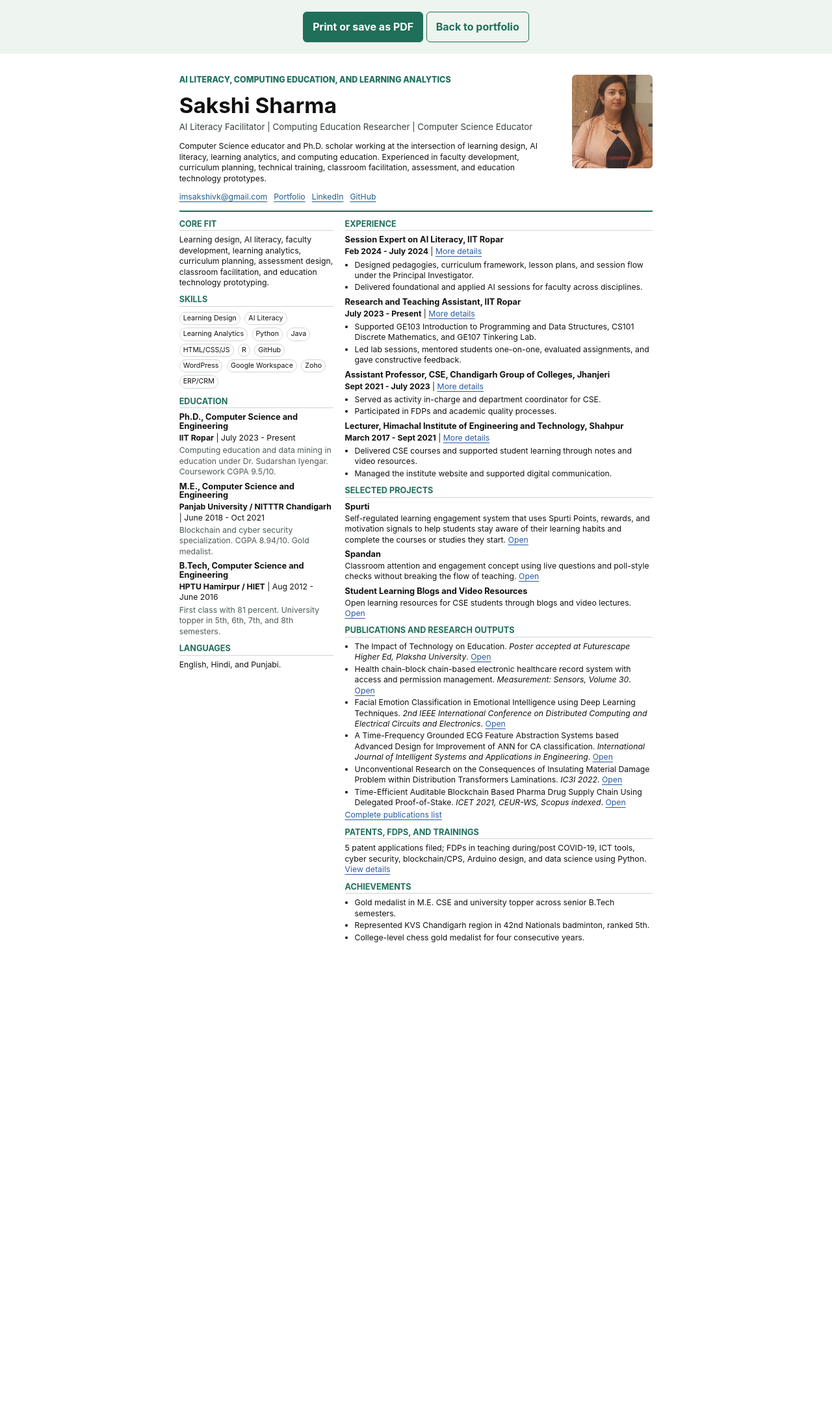
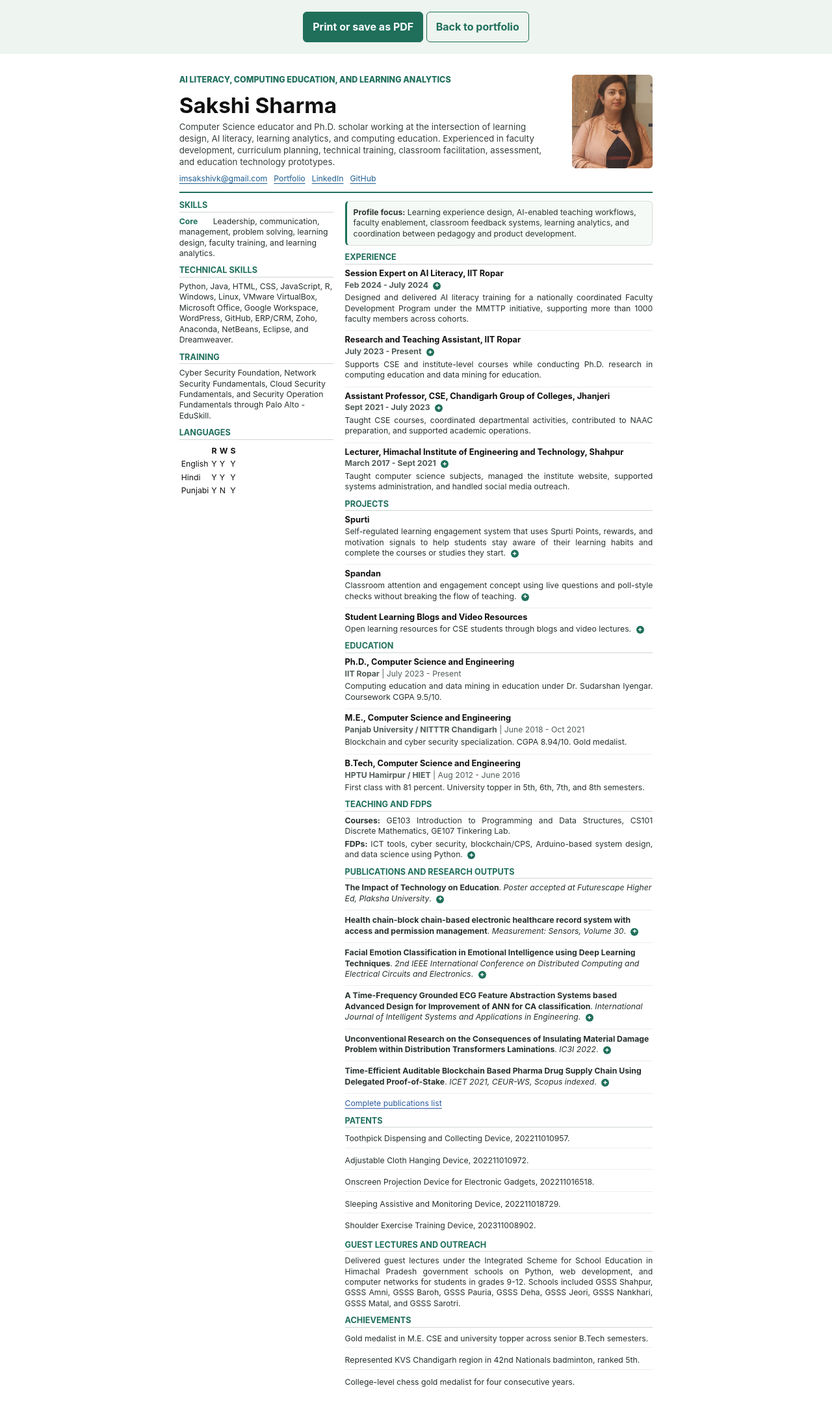
Before and after one commit to sakshivk/sakshivk.github.io, a Jekyll site: the page built from resume/index.html, in a window 1280 px wide. Shown: the whole page at 65% size. Built offline with Jekyll 4.4.1, drawn with Linux system fonts in a browser that asks for light colours; before the commit the page ends 1495 px from its top, so only the background shows below that.

Commit message:
refine resume layout to match pdf

```diff
--- a/assets/css/main.css
+++ b/assets/css/main.css
@@ -199,9 +199,52 @@ h3 { font-size: 1.1rem; }
 .resume-section h2 { font-size: 9.5pt; text-transform: uppercase; color: #1f6f5b; border-bottom: 1px solid #cfd7d2; padding-bottom: 3px; margin-bottom: 6px; }
 .resume-section h3 { font-size: 9.6pt; margin-top: 7px; }
 .resume-section p { margin: 3px 0; }
-.resume-section ul { margin: 4px 0 0; padding-left: 15px; }
-.resume-section li { margin: 2px 0; }
-.resume-pill { display: inline-block; margin: 2px 3px 2px 0; padding: 2px 5px; border: 1px solid #cfd7d2; border-radius: 999px; font-size: 8pt; }
+.resume-callout {
+  margin-bottom: 11px;
+  padding: 9px 10px;
+  border: 1px solid #d7dfda;
+  border-left: 3px solid #1f6f5b;
+  border-radius: 6px;
+  background: #f6faf7;
+  color: #2c3732;
+  break-inside: avoid;
+}
+.resume-entry {
+  margin-bottom: 7px;
+  padding-bottom: 6px;
+  border-bottom: 1px solid #ecefe9;
+  break-inside: avoid;
+}
+.resume-entry:last-child { border-bottom: 0; padding-bottom: 0; }
+.resume-line { margin: 0; color: #25302c; }
+.resume-meta { margin: 2px 0 0; color: #4f5c57; }
+.resume-label { display: inline-block; min-width: 52px; font-weight: 700; color: #1f6f5b; }
+.resume-stack { display: grid; gap: 5px; }
+.resume-stack .resume-line { padding-bottom: 5px; border-bottom: 1px solid #ecefe9; }
+.resume-stack .resume-line:last-child { border-bottom: 0; padding-bottom: 0; }
+.experience-copy,
+.resume-copy {
+  margin: 0.8mm 0 2.2mm;
+  color: #26322e;
+  text-align: justify;
+  text-justify: inter-word;
+}
+.plus-link {
+  display: inline-grid;
+  place-items: center;
+  width: 12px;
+  height: 12px;
+  margin-left: 4px;
+  border-radius: 50%;
+  background: #1f6f5b;
+  color: #fff;
+  font-weight: 800;
+  font-size: 8pt;
+  line-height: 1;
+  text-decoration: none;
+  vertical-align: 0.1mm;
+}
+.plus-link:hover { background: #155f9b; color: #fff; }
 .resume-note { color: #4f5c57; }
 .print-actions { padding: 18px; text-align: center; background: #eef4ef; }
 
--- a/resume/index.html
+++ b/resume/index.html
@@ -10,13 +10,12 @@ print_resume: true
   <a class="btn secondary" href="{{ '/' | relative_url }}">Back to portfolio</a>
 </div>
 
-<article class="resume-page">
+<article class="resume-page resume-web">
   <header class="resume-top">
     <div>
       <p class="eyebrow">{{ site.data.profile.role_target }}</p>
       <h1>{{ site.data.profile.name }}</h1>
-      <p class="lead">{{ site.data.profile.headline }}</p>
-      <p>{{ site.data.profile.summary }}</p>
+      <p class="lead">{{ site.data.profile.summary }}</p>
       <div class="resume-contact">
         <a href="mailto:{{ site.data.profile.email }}">{{ site.data.profile.email }}</a>
         <a href="{{ site.data.profile.site }}">Portfolio</a>
@@ -30,85 +29,109 @@ print_resume: true
   <div class="resume-grid">
     <aside>
       <section class="resume-section">
-        <h2>Core Fit</h2>
-        <p>Learning design, AI literacy, faculty development, learning analytics, curriculum planning, assessment design, classroom facilitation, and education technology prototyping.</p>
+        <h2>Skills</h2>
+        <p class="resume-line"><span class="resume-label">Core</span>Leadership, communication, management, problem solving, learning design, faculty training, and learning analytics.</p>
       </section>
 
       <section class="resume-section">
-        <h2>Skills</h2>
-        <span class="resume-pill">Learning Design</span>
-        <span class="resume-pill">AI Literacy</span>
-        <span class="resume-pill">Learning Analytics</span>
-        <span class="resume-pill">Python</span>
-        <span class="resume-pill">Java</span>
-        <span class="resume-pill">HTML/CSS/JS</span>
-        <span class="resume-pill">R</span>
-        <span class="resume-pill">GitHub</span>
-        <span class="resume-pill">WordPress</span>
-        <span class="resume-pill">Google Workspace</span>
-        <span class="resume-pill">Zoho</span>
-        <span class="resume-pill">ERP/CRM</span>
+        <h2>Technical Skills</h2>
+        <p class="resume-line">Python, Java, HTML, CSS, JavaScript, R, Windows, Linux, VMware VirtualBox, Microsoft Office, Google Workspace, WordPress, GitHub, ERP/CRM, Zoho, Anaconda, NetBeans, Eclipse, and Dreamweaver.</p>
+      </section>
+
+      <section class="resume-section">
+        <h2>Training</h2>
+        <p class="resume-line">Cyber Security Foundation, Network Security Fundamentals, Cloud Security Fundamentals, and Security Operation Fundamentals through Palo Alto - EduSkill.</p>
+      </section>
+
+      <section class="resume-section">
+        <h2>Languages</h2>
+        <table class="language-table">
+          <thead><tr><th></th><th>R</th><th>W</th><th>S</th></tr></thead>
+          <tbody>
+            <tr><td>English</td><td>Y</td><td>Y</td><td>Y</td></tr>
+            <tr><td>Hindi</td><td>Y</td><td>Y</td><td>Y</td></tr>
+            <tr><td>Punjabi</td><td>Y</td><td>N</td><td>Y</td></tr>
+          </tbody>
+        </table>
+      </section>
+    </aside>
+
+    <main>
+      <div class="resume-callout">
+        <strong>Profile focus:</strong> Learning experience design, AI-enabled teaching workflows, faculty enablement, classroom feedback systems, learning analytics, and coordination between pedagogy and product development.
+      </div>
+
+      <section class="resume-section">
+        <h2>Experience</h2>
+        {% for item in site.data.experience %}
+          <div class="resume-entry">
+            <h3>{{ item.role }}, {{ item.organization }}</h3>
+            <p class="resume-meta"><strong>{{ item.period }}</strong> <a class="plus-link" href="{{ item.url | absolute_url }}" aria-label="Open detailed experience">+</a></p>
+            <p class="experience-copy">{{ item.summary }}</p>
+          </div>
+        {% endfor %}
+      </section>
+
+      <section class="resume-section">
+        <h2>Projects</h2>
+        {% for project in site.data.projects %}
+          <div class="resume-entry">
+            <h3>{{ project.title }}</h3>
+            <p class="experience-copy">{{ project.short }} <a class="plus-link" href="{{ project.url | absolute_url }}" aria-label="Open project details">+</a></p>
+          </div>
+        {% endfor %}
       </section>
 
       <section class="resume-section">
         <h2>Education</h2>
         {% for edu in site.data.education %}
-          <h3>{{ edu.degree }}</h3>
-          <p><strong>{{ edu.institution }}</strong> | {{ edu.period }}</p>
-          <p class="resume-note">{{ edu.detail }}</p>
+          <div class="resume-entry">
+            <h3>{{ edu.degree }}</h3>
+            <p class="resume-meta"><strong>{{ edu.institution }}</strong> | {{ edu.period }}</p>
+            <p class="experience-copy">{{ edu.detail }}</p>
+          </div>
         {% endfor %}
       </section>
 
       <section class="resume-section">
-        <h2>Languages</h2>
-        <p>English, Hindi, and Punjabi.</p>
-      </section>
-    </aside>
-
-    <main>
-      <section class="resume-section">
-        <h2>Experience</h2>
-        {% for item in site.data.experience %}
-          <h3>{{ item.role }}, {{ item.organization }}</h3>
-          <p><strong>{{ item.period }}</strong> | <a href="{{ item.url | absolute_url }}">More details</a></p>
-          <ul>
-            {% for point in item.highlights limit:2 %}
-              <li>{{ point }}</li>
-            {% endfor %}
-          </ul>
-        {% endfor %}
-      </section>
-
-      <section class="resume-section">
-        <h2>Selected Projects</h2>
-        {% for project in site.data.projects %}
-          <h3>{{ project.title }}</h3>
-          <p>{{ project.short }} <a href="{{ project.url | absolute_url }}">Open</a></p>
-        {% endfor %}
+        <h2>Teaching and FDPs</h2>
+        <p class="experience-copy"><strong>Courses:</strong> GE103 Introduction to Programming and Data Structures, CS101 Discrete Mathematics, GE107 Tinkering Lab.</p>
+        <p class="experience-copy"><strong>FDPs:</strong> ICT tools, cyber security, blockchain/CPS, Arduino-based system design, and data science using Python. <a class="plus-link" href="{{ '/teaching/' | absolute_url }}" aria-label="Open teaching details">+</a></p>
       </section>
 
       <section class="resume-section">
         <h2>Publications and Research Outputs</h2>
-        <ul>
-          {% for paper in site.data.publications limit:6 %}
-            <li>{{ paper.title }}. <em>{{ paper.venue }}</em>. <a href="{{ paper.url | absolute_url }}">Open</a></li>
-          {% endfor %}
-        </ul>
-        <p><a href="{{ '/publications/' | absolute_url }}">Complete publications list</a></p>
+        {% for paper in site.data.publications limit:6 %}
+          <div class="resume-entry">
+            <p class="resume-line"><strong>{{ paper.title }}</strong>. <em>{{ paper.venue }}</em>. <a class="plus-link" href="{{ paper.url | absolute_url }}" aria-label="Open publication details">+</a></p>
+          </div>
+        {% endfor %}
+        <p class="resume-copy"><a href="{{ '/publications/' | absolute_url }}">Complete publications list</a></p>
       </section>
 
       <section class="resume-section">
-        <h2>Patents, FDPs, and Trainings</h2>
-        <p>5 patent applications filed; FDPs in teaching during/post COVID-19, ICT tools, cyber security, blockchain/CPS, Arduino design, and data science using Python. <a href="{{ '/teaching/' | absolute_url }}">View details</a></p>
+        <h2>Patents</h2>
+        <div class="resume-stack">
+          <p class="resume-line">Toothpick Dispensing and Collecting Device, 202211010957.</p>
+          <p class="resume-line">Adjustable Cloth Hanging Device, 202211010972.</p>
+          <p class="resume-line">Onscreen Projection Device for Electronic Gadgets, 202211016518.</p>
+          <p class="resume-line">Sleeping Assistive and Monitoring Device, 202211018729.</p>
+          <p class="resume-line">Shoulder Exercise Training Device, 202311008902.</p>
+        </div>
+      </section>
+
+      <section class="resume-section">
+        <h2>Guest Lectures and Outreach</h2>
+        <p class="experience-copy">Delivered guest lectures under the Integrated Scheme for School Education in Himachal Pradesh government schools on Python, web development, and computer networks for students in grades 9-12. Schools included GSSS Shahpur, GSSS Amni, GSSS Baroh, GSSS Pauria, GSSS Deha, GSSS Jeori, GSSS Nankhari, GSSS Matal, and GSSS Sarotri.</p>
       </section>
 
       <section class="resume-section">
         <h2>Achievements</h2>
-        <ul>
-          <li>Gold medalist in M.E. CSE and university topper across senior B.Tech semesters.</li>
-          <li>Represented KVS Chandigarh region in 42nd Nationals badminton, ranked 5th.</li>
-          <li>College-level chess gold medalist for four consecutive years.</li>
-        </ul>
+        <div class="resume-stack">
+          <p class="resume-line">Gold medalist in M.E. CSE and university topper across senior B.Tech semesters.</p>
+          <p class="resume-line">Represented KVS Chandigarh region in 42nd Nationals badminton, ranked 5th.</p>
+          <p class="resume-line">College-level chess gold medalist for four consecutive years.</p>
+        </div>
       </section>
     </main>
   </div>
```
